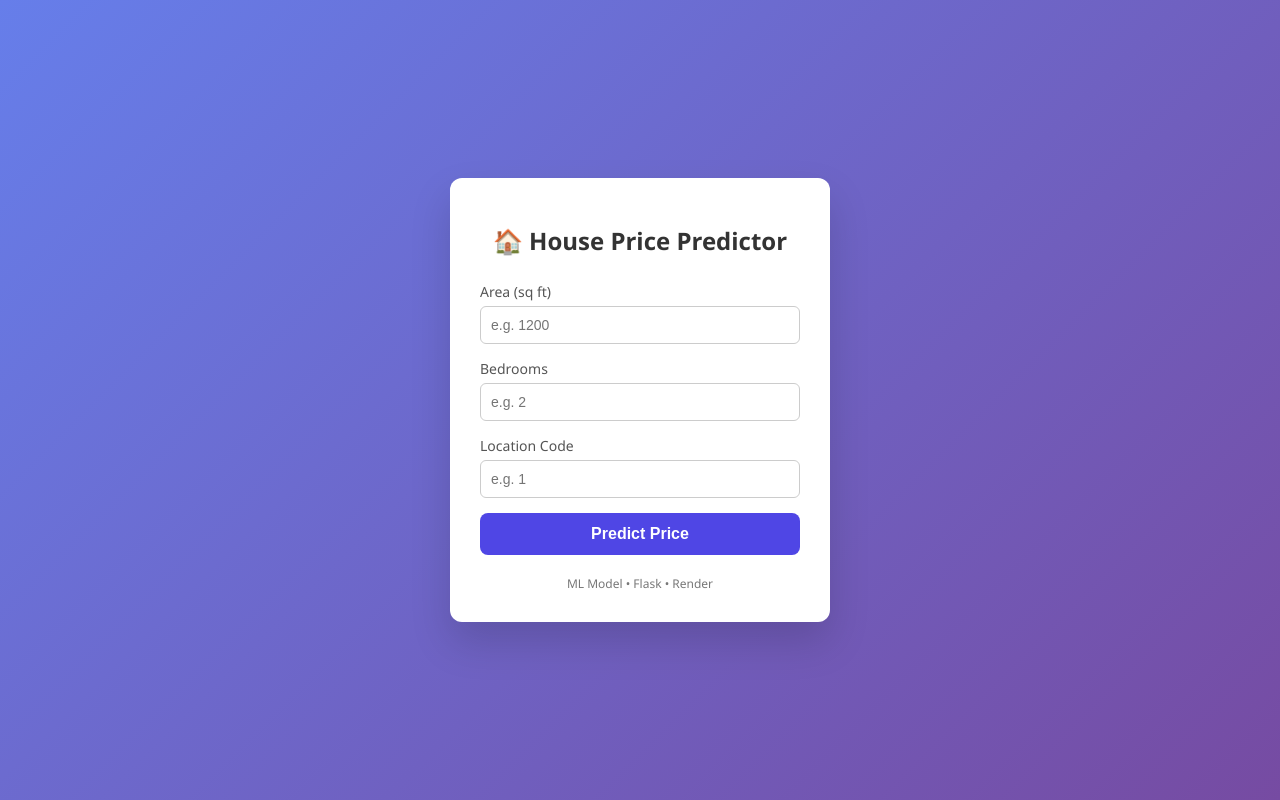
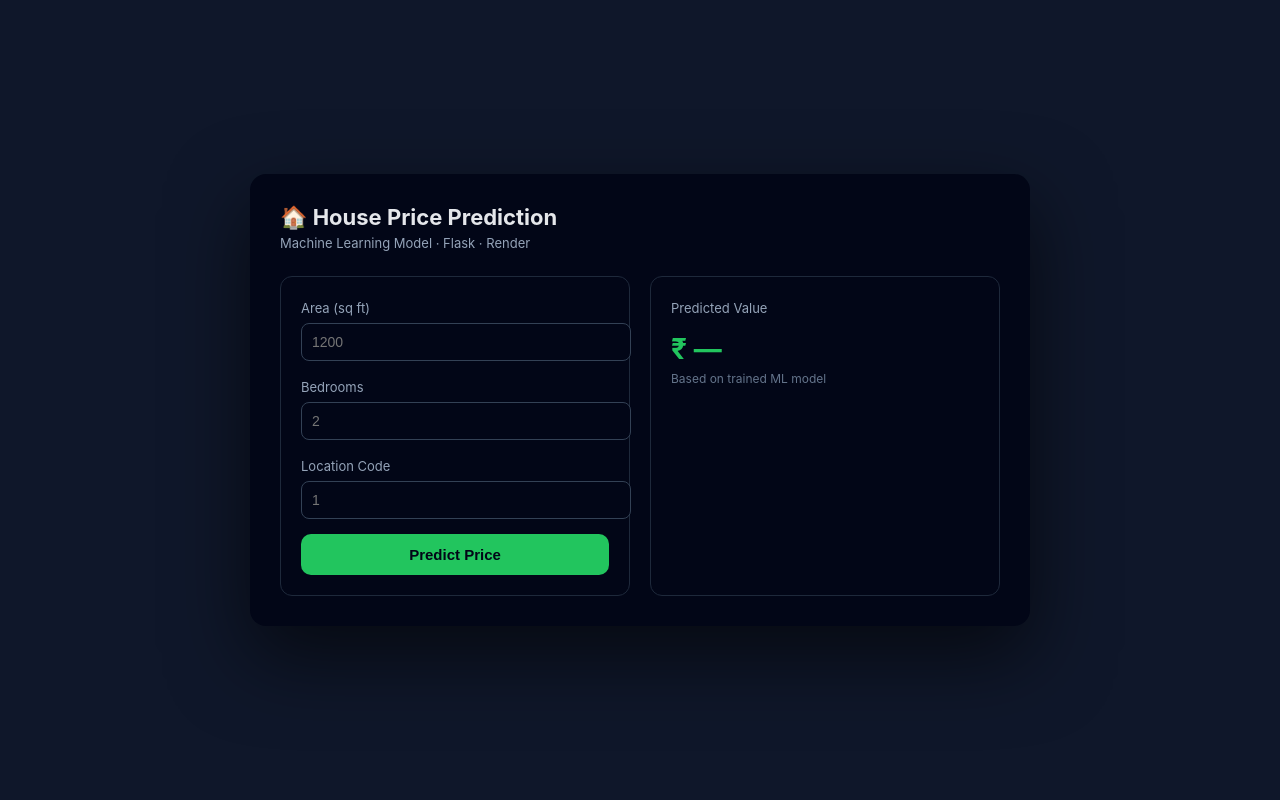
Before and after one commit to SaiChandraDev/house-price-prediction-ml, a Flask app: page / in a window 1280 px wide. Run offline with Flask 3, Linux system fonts and the light colour scheme; parts of the project's set-up code (start-up, migrations or seed data) failed here and were passed over.

Commit message:
Added dark dashboard type UI to make it more user friendly

```diff
--- a/templates/index.html
+++ b/templates/index.html
@@ -5,126 +5,144 @@
 <title>House Price Prediction</title>
 
 <style>
-        * {
-            box-sizing: border-box;
-        }
-
     body {
         margin: 0;
-            font-family: "Segoe UI", Arial, sans-serif;
+        font-family: Inter, Arial, sans-serif;
+        background: #0f172a;
+        color: #e5e7eb;
         height: 100vh;
-            background: linear-gradient(135deg, #667eea, #764ba2);
         display: flex;
         justify-content: center;
         align-items: center;
     }
 
-        .card {
-            background: #ffffff;
-            width: 380px;
+    .dashboard {
+        background: #020617;
+        width: 720px;
+        border-radius: 16px;
         padding: 30px;
-            border-radius: 12px;
-            box-shadow: 0 20px 40px rgba(0,0,0,0.15);
-            text-align: center;
+        box-shadow: 0 30px 80px rgba(0,0,0,0.6);
     }
 
     h1 {
+        margin: 0 0 5px;
+        font-size: 22px;
+    }
+
+    .subtitle {
+        font-size: 13px;
+        color: #94a3b8;
         margin-bottom: 25px;
-            font-size: 24px;
-            color: #333;
+    }
+
+    .grid {
+        display: grid;
+        grid-template-columns: 1fr 1fr;
+        gap: 20px;
+    }
+
+    .card {
+        background: #020617;
+        border: 1px solid #1e293b;
+        border-radius: 12px;
+        padding: 20px;
     }
 
     label {
-            display: block;
-            text-align: left;
-            font-size: 14px;
-            margin-bottom: 5px;
-            color: #555;
+        font-size: 13px;
+        color: #94a3b8;
     }
 
     input {
         width: 100%;
+        margin-top: 6px;
+        margin-bottom: 15px;
         padding: 10px;
-            margin-bottom: 15px;
-            border-radius: 6px;
-            border: 1px solid #ccc;
+        background: #020617;
+        border: 1px solid #334155;
+        border-radius: 8px;
+        color: #e5e7eb;
         font-size: 14px;
     }
 
     button {
         width: 100%;
         padding: 12px;
-            background: #4f46e5;
-            color: #fff;
+        background: #22c55e;
+        color: #020617;
         border: none;
-            border-radius: 8px;
-            font-size: 16px;
+        border-radius: 10px;
+        font-size: 15px;
         font-weight: 600;
         cursor: pointer;
-            transition: background 0.3s;
     }
 
     button:hover {
-            background: #4338ca;
+        background: #16a34a;
     }
 
-        .result {
-            margin-top: 20px;
-            font-size: 18px;
-            font-weight: 600;
-            color: #111;
+    .output {
+        font-size: 28px;
+        font-weight: 700;
+        margin-top: 15px;
+        color: #22c55e;
     }
 
-        .footer {
-            margin-top: 15px;
+    .hint {
         font-size: 12px;
-            color: #777;
+        color: #64748b;
+        margin-top: 5px;
     }
 </style>
 </head>
 
 <body>
 
+<div class="dashboard">
+    <h1>🏠 House Price Prediction</h1>
+    <div class="subtitle">Machine Learning Model · Flask · Render</div>
+
+    <div class="grid">
+
+        <!-- INPUT CARD -->
         <div class="card">
-    <h1>🏠 House Price Predictor</h1>
-
             <label>Area (sq ft)</label>
-    <input id="area" type="number" placeholder="e.g. 1200">
+            <input id="area" type="number" placeholder="1200">
 
             <label>Bedrooms</label>
-    <input id="bedrooms" type="number" placeholder="e.g. 2">
+            <input id="bedrooms" type="number" placeholder="2">
 
             <label>Location Code</label>
-    <input id="location" type="number" placeholder="e.g. 1">
+            <input id="location" type="number" placeholder="1">
 
             <button onclick="predict()">Predict Price</button>
+        </div>
 
-    <div class="result" id="result"></div>
+        <!-- OUTPUT CARD -->
+        <div class="card">
+            <label>Predicted Value</label>
+            <div class="output" id="result">₹ —</div>
+            <div class="hint">Based on trained ML model</div>
+        </div>
 
-    <div class="footer">
-        ML Model • Flask • Render
     </div>
 </div>
 
 <script>
 async function predict() {
-        const area = document.getElementById("area").value;
-        const bedrooms = document.getElementById("bedrooms").value;
-        const location = document.getElementById("location").value;
-
     const response = await fetch("/predict", {
         method: "POST",
         headers: { "Content-Type": "application/json" },
         body: JSON.stringify({
-                area: Number(area),
-                bedrooms: Number(bedrooms),
-                location: Number(location)
+            area: Number(document.getElementById("area").value),
+            bedrooms: Number(document.getElementById("bedrooms").value),
+            location: Number(document.getElementById("location").value)
         })
     });
 
     const data = await response.json();
     document.getElementById("result").innerText =
-            "Predicted Price: ₹ " + data.predicted_price.toLocaleString();
+        "₹ " + data.predicted_price.toLocaleString();
 }
 </script>
 
```
Lines whose indentation alone changed are shown as unchanged.
